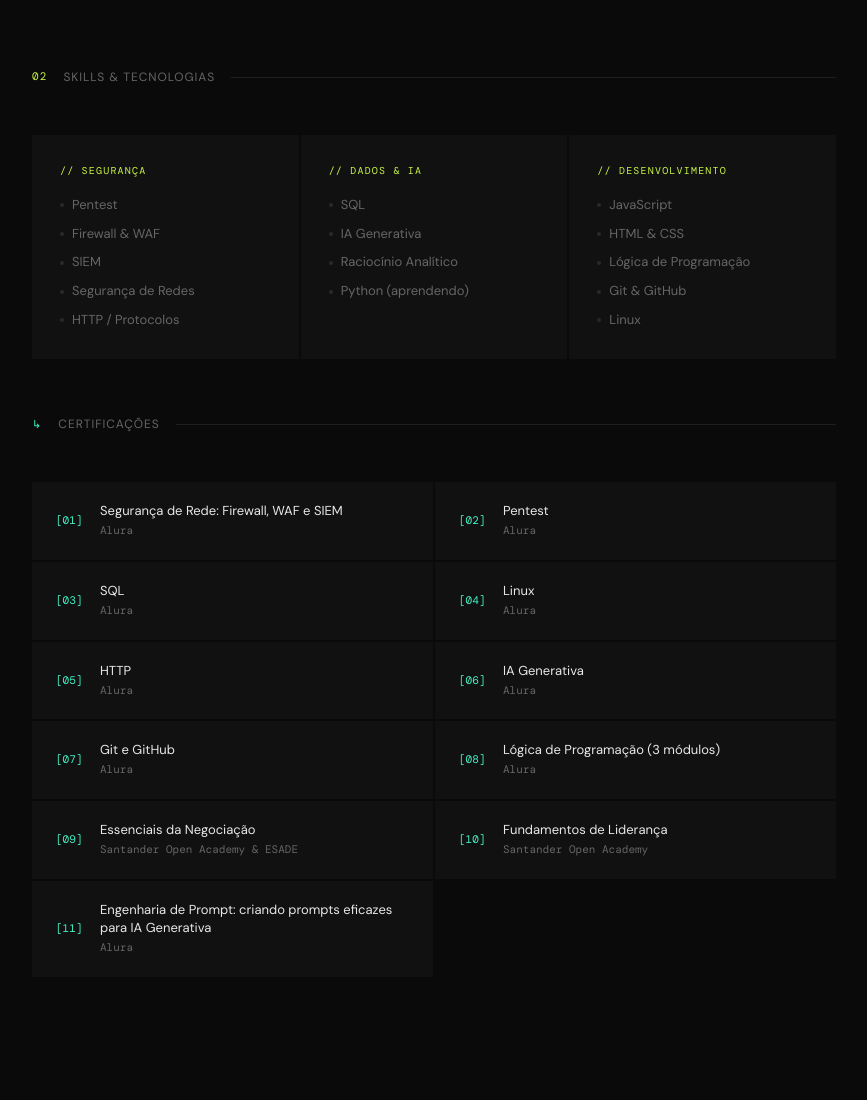
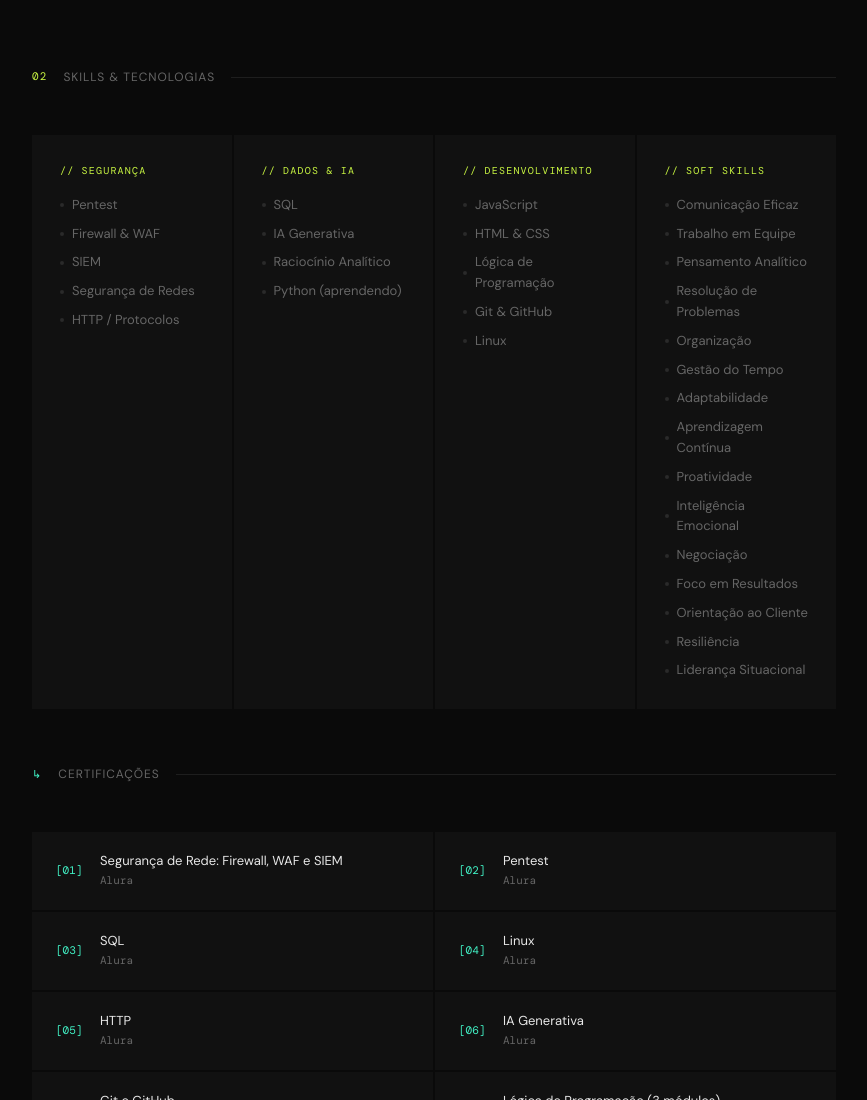
Before and after one commit to gui-scavassa/gui-scavassa.github.io, a plain HTML site: page index.html in a window 1280 px wide. Shown: the part 1700-2800 px from the top of the page, without its empty margins (206-1073 px from the left). Drawn offline with nearby package versions, Linux system fonts and the light colour scheme; a web font is replaced by a local one.

Commit message:
soft skills e atualizacao vivo

```diff
--- a/index.html
+++ b/index.html
@@ -89,7 +89,7 @@
   .stat-num { font-size: 28px; font-weight: 300; color: var(--accent); font-family: var(--mono); }
   .stat-label { font-size: 11px; color: var(--muted); margin-top: 4px; letter-spacing: 0.04em; }
 
-  .skills-grid { display: grid; grid-template-columns: repeat(3,1fr); gap: 2px; }
+  .skills-grid { display: grid; grid-template-columns: repeat(4,1fr); gap: 2px; }
   .skill-group { background: var(--surface); padding: 28px; transition: background 0.2s; }
   .skill-group:hover { background: #161616; }
   .skill-group-title { font-family: var(--mono); font-size: 10px; color: var(--accent); letter-spacing: 0.12em; text-transform: uppercase; margin-bottom: 16px; }
@@ -188,7 +188,7 @@
     #hero { padding: 120px 20px 60px; } .hero-inner { grid-template-columns: 1fr; } .hero-photo-wrap { display: none; }
     section { padding: 60px 20px; }
     .about-grid, .contact-grid { grid-template-columns: 1fr; gap: 32px; }
-    .skills-grid, .future-grid { grid-template-columns: 1fr; }
+    .skills-grid { grid-template-columns: repeat(2, 1fr); } .future-grid { grid-template-columns: 1fr; }
     .certs-grid, .projects-grid { grid-template-columns: 1fr; }
     .about-stats { grid-template-columns: 1fr; }
     .exp-item { grid-template-columns: 1fr; gap: 6px; }
@@ -316,7 +316,28 @@
         <li><span class="skill-dot"></span>Linux</li>
       </ul>
     </div>
+    <div class="skill-group">
+      <div class="skill-group-title" data-i18n="skill_soft_title">// Soft Skills</div>
+      <ul class="skill-list">
+        <li><span class="skill-dot"></span><span data-i18n="ss1">Comunicação Eficaz</span></li>
+        <li><span class="skill-dot"></span><span data-i18n="ss2">Trabalho em Equipe</span></li>
+        <li><span class="skill-dot"></span><span data-i18n="ss3">Pensamento Analítico</span></li>
+        <li><span class="skill-dot"></span><span data-i18n="ss4">Resolução de Problemas</span></li>
+        <li><span class="skill-dot"></span><span data-i18n="ss5">Organização</span></li>
+        <li><span class="skill-dot"></span><span data-i18n="ss6">Gestão do Tempo</span></li>
+        <li><span class="skill-dot"></span><span data-i18n="ss7">Adaptabilidade</span></li>
+        <li><span class="skill-dot"></span><span data-i18n="ss8">Aprendizagem Contínua</span></li>
+        <li><span class="skill-dot"></span><span data-i18n="ss9">Proatividade</span></li>
+        <li><span class="skill-dot"></span><span data-i18n="ss10">Inteligência Emocional</span></li>
+        <li><span class="skill-dot"></span><span data-i18n="ss11">Negociação</span></li>
+        <li><span class="skill-dot"></span><span data-i18n="ss12">Foco em Resultados</span></li>
+        <li><span class="skill-dot"></span><span data-i18n="ss13">Orientação ao Cliente</span></li>
+        <li><span class="skill-dot"></span><span data-i18n="ss14">Resiliência</span></li>
+        <li><span class="skill-dot"></span><span data-i18n="ss15">Liderança Situacional</span></li>
+      </ul>
+    </div>
   </div>
+
   <div class="section-label reveal" style="margin-top:56px;">
     <span class="label-num" style="color:var(--accent2)">↳</span><span class="label-title" data-i18n="sec_certs">Certificações</span><div class="label-line"></div>
   </div>
@@ -428,11 +449,19 @@
     <div class="exp-item reveal">
       <div class="exp-period" data-i18n="exp1_period">Abr/2026<br />Presente</div>
       <div>
-        <div class="exp-role" data-i18n="exp1_role">Técnico de Serviço ao Cliente</div>
+        <div class="exp-role" data-i18n="exp1_role">Técnico de Fibra Óptica</div>
         <div class="exp-company">Vivo Telefônica · São Paulo, SP</div>
         <ul class="exp-bullets">
-          <li data-i18n="exp1_b1">Atendimento técnico e suporte a clientes, garantindo qualidade na resolução de demandas.</li>
+          <li data-i18n="exp1_b1">Instalação, manutenção e reparo de redes de fibra óptica em clientes residenciais e corporativos.</li>
+          <li data-i18n="exp1_b2">Configuração e ativação de serviços de internet, telefonia e televisão.</li>
+          <li data-i18n="exp1_b3">Execução de testes de conectividade e qualidade do sinal com equipamentos de medição e diagnóstico.</li>
+          <li data-i18n="exp1_b4">Identificação e correção de falhas em redes ópticas, garantindo a continuidade dos serviços.</li>
+          <li data-i18n="exp1_b5">Registro de atividades e gestão de ordens de serviço em sistemas corporativos.</li>
+          <li data-i18n="exp1_b6">Atuação em campo com foco na satisfação do cliente e resolução eficiente de problemas técnicos.</li>
         </ul>
+        <div style="margin-top:14px;display:flex;flex-wrap:wrap;gap:5px;">
+          <span class="tag">FTTH</span><span class="tag">Fibra Óptica</span><span class="tag">Roteadores & ONTs</span><span class="tag">Troubleshooting</span><span class="tag">Redes</span><span class="tag">Cabeamento</span><span class="tag">SLA</span>
+        </div>
       </div>
     </div>
     <div class="exp-item reveal">
@@ -531,22 +560,22 @@
   window.addEventListener('scroll',()=>{let cur='';secs.forEach(s=>{if(window.scrollY>=s.offsetTop-200)cur=s.id;});navAs.forEach(a=>{a.style.color=a.getAttribute('href')==='#'+cur?'#e8e8e8':'';} );});
 
   // ---- i18n TRANSLATIONS ----
-        const translations = {
+          const translations = {
     pt: {
       nav_sobre:'sobre', nav_skills:'skills', nav_projetos:'projetos', nav_experiencia:'experiência', nav_contato:'contato',
       hero_desc:'Desenvolvedor em formação com foco em segurança de redes, dados e inteligência artificial. Construindo soluções na interseção entre código, análise e proteção digital.',
       btn_projects:'Ver Projetos →', btn_contact:'Contato',
-      sec_sobre:'Sobre', sec_skills:'Skills & Tecnologias', sec_certs:'Certificações', sec_projects:'Projetos', sec_future:'Projetos Futuros', sec_exp:'Experiência', sec_contact:'Contato',
+      sec_sobre:'Sobre', sec_skills:'Skills & Tecnologias', sec_certs:'Certificações', sec_soft:'Soft Skills', sec_projects:'Projetos', sec_future:'Projetos Futuros', sec_exp:'Experiência', sec_contact:'Contato',
       about_p1:'Estudante de <strong>Análise e Desenvolvimento de Sistemas</strong> na Anhanguera, São Paulo — com trajetória construída em vendas e gestão, hoje 100% direcionada para tecnologia.',
       about_p2:'Meu foco está na <strong>tríplice: segurança, dados e IA</strong>. Acredito que entender como sistemas funcionam, como protegê-los e como extrair inteligência deles é a base de qualquer profissional tech relevante.',
       about_p3:'Certificações práticas em <strong>Pentest, Segurança de Redes, SQL, Linux</strong> e IA Generativa — e aprendendo todos os dias.',
       stat1:'Certificações técnicas', stat2:'Projetos desenvolvidos', stat3:'Conclusão ADS — Anhanguera',
       idiomas_label:'// IDIOMAS', lang_pt:'Português', lang_en:'Inglês', lang_es:'Espanhol',
       lang_pt_level:'Nativo', lang_en_level:'Fluente', lang_es_level:'Intermediário',
-      skill_sec_title:'// Segurança', skill_data_title:'// Dados & IA', skill_dev_title:'// Desenvolvimento',
+      skill_sec_title:'// Segurança', skill_soft_title:'// Soft Skills', skill_data_title:'// Dados & IA', skill_dev_title:'// Desenvolvimento',
       sk_netsec:'Segurança de Redes', sk_analytical:'Raciocínio Analítico', sk_python:'Python (aprendendo)', sk_logic:'Lógica de Programação',
-      cert1:'Segurança de Rede: Firewall, WAF e SIEM', cert6:'IA Generativa', cert8:'Lógica de Programação (3 módulos)', cert9:'Essenciais da Negociação', cert10:'Fundamentos de Liderança',
-      cert11:'Engenharia de Prompt: criando prompts eficazes para IA Generativa',
+      cert1:'Segurança de Rede: Firewall, WAF e SIEM', cert6:'IA Generativa', cert8:'Lógica de Programação (3 módulos)', cert9:'Essenciais da Negociação', cert10:'Fundamentos de Liderança', cert11:'Engenharia de Prompt: criando prompts eficazes para IA Generativa',
+      ss1:'Comunicação Eficaz', ss2:'Trabalho em Equipe', ss3:'Pensamento Analítico', ss4:'Resolução de Problemas', ss5:'Organização', ss6:'Gestão do Tempo', ss7:'Adaptabilidade', ss8:'Aprendizagem Contínua', ss9:'Proatividade', ss10:'Inteligência Emocional', ss11:'Negociação', ss12:'Foco em Resultados', ss13:'Orientação ao Cliente', ss14:'Resiliência', ss15:'Liderança Situacional',
       p1_title:'Sorteador de Números', p1_desc:'Simulação de sorteios dinâmica e interativa com lógica de aleatoriedade e atualização em tempo real.',
       p2_title:'Loja de Jogos', p2_desc:'Loja virtual fictícia com listagem de produtos e conteúdo dinâmico usando tecnologias de front-end.',
       p3_title:'Carrinho de Compras', p3_desc:'Simulação funcional de e-commerce com adição e remoção de itens em tempo real, manipulação de DOM.',
@@ -559,7 +588,13 @@
       f4_badge:'PLANEJADO', f4_title:'Sistema de Comparação de Preços', f4_desc:'Ferramenta que agrega e compara preços de produtos em diferentes e-commerces, com alertas de variação e histórico de preços.',
       f5_badge:'PLANEJADO', f5_title:'Modelo de Previsão de Preços de Ações', f5_desc:'Modelo preditivo usando Python e Machine Learning para prever tendências de preços de ações com base em dados históricos.',
       f6_badge:'PLANEJADO', f6_title:'Análise de Intenção de Compra Online', f6_desc:'Sistema de análise comportamental que identifica padrões de navegação e prediz a intenção de compra de usuários em plataformas de e-commerce.',
-      exp1_period:'Abr/2026<br />Presente', exp1_role:'Técnico de Serviço ao Cliente', exp1_b1:'Atendimento técnico e suporte a clientes, garantindo qualidade na resolução de demandas.',
+      exp1_period:'Abr/2026<br />Presente', exp1_role:'Técnico de Fibra Óptica',
+      exp1_b1:'Instalação, manutenção e reparo de redes de fibra óptica em clientes residenciais e corporativos.',
+      exp1_b2:'Configuração e ativação de serviços de internet, telefonia e televisão.',
+      exp1_b3:'Execução de testes de conectividade e qualidade do sinal com equipamentos de medição e diagnóstico.',
+      exp1_b4:'Identificação e correção de falhas em redes ópticas, garantindo a continuidade dos serviços.',
+      exp1_b5:'Registro de atividades e gestão de ordens de serviço em sistemas corporativos.',
+      exp1_b6:'Atuação em campo com foco na satisfação do cliente e resolução eficiente de problemas técnicos.',
       exp2_period:'Nov/2025<br />Mar/2026', exp2_role:'Gerente de Estoque', exp2_b1:'Gestão e controle de estoque com foco em acuracidade de inventário e reposição adequada.', exp2_b2:'Planejamento de compras e monitoramento de entradas e saídas para evitar rupturas.', exp2_b3:'Liderança de equipe e acompanhamento de indicadores de giro, perdas e custos.',
       exp3_period:'Jul/2024<br />Jul/2025', exp3_role:'Vendedor Pracista', exp3_b1:'Prospecção ativa por ligações frias, networking e canais digitais com pipeline sólido.', exp3_b2:'Consultorias financeiras personalizadas, simulações e acompanhamento contratual.', exp3_b3:'Gestão de relacionamento e CRM para monitorar renovações e oportunidades de upsell.',
       exp4_period:'Jan/2024<br />Jul/2024', exp4_role:'Vendedor', exp4_b1:'23 contratos fechados em 4 meses — média de 5+ por mês, acima da meta.', exp4_b2:'Alto desempenho reconhecido em fechamento e gestão de relacionamento com clientes.',
@@ -570,17 +605,17 @@
       nav_sobre:'about', nav_skills:'skills', nav_projetos:'projects', nav_experiencia:'experience', nav_contato:'contact',
       hero_desc:'Developer in training focused on network security, data, and artificial intelligence. Building solutions at the intersection of code, analysis, and digital protection.',
       btn_projects:'View Projects →', btn_contact:'Contact',
-      sec_sobre:'About', sec_skills:'Skills & Technologies', sec_certs:'Certifications', sec_projects:'Projects', sec_future:'Future Projects', sec_exp:'Experience', sec_contact:'Contact',
+      sec_sobre:'About', sec_skills:'Skills & Technologies', sec_certs:'Certifications', sec_soft:'Soft Skills', sec_projects:'Projects', sec_future:'Future Projects', sec_exp:'Experience', sec_contact:'Contact',
       about_p1:'Student of <strong>Systems Analysis and Development</strong> at Anhanguera, São Paulo — with a background in sales and management, now 100% focused on technology.',
       about_p2:'My focus is on the <strong>triple: security, data, and AI</strong>. I believe that understanding how systems work, how to protect them, and how to extract intelligence from them is the foundation of any relevant tech professional.',
       about_p3:'Hands-on certifications in <strong>Pentest, Network Security, SQL, Linux</strong>, and Generative AI — learning every single day.',
       stat1:'Technical certifications', stat2:'Projects built', stat3:'ADS graduation — Anhanguera',
       idiomas_label:'// LANGUAGES', lang_pt:'Portuguese', lang_en:'English', lang_es:'Spanish',
       lang_pt_level:'Native', lang_en_level:'Fluent', lang_es_level:'Intermediate',
-      skill_sec_title:'// Security', skill_data_title:'// Data & AI', skill_dev_title:'// Development',
+      skill_sec_title:'// Security', skill_soft_title:'// Soft Skills', skill_data_title:'// Data & AI', skill_dev_title:'// Development',
       sk_netsec:'Network Security', sk_analytical:'Analytical Thinking', sk_python:'Python (learning)', sk_logic:'Programming Logic',
-      cert1:'Network Security: Firewall, WAF and SIEM', cert6:'Generative AI', cert8:'Programming Logic (3 modules)', cert9:'Negotiation Essentials', cert10:'Leadership Fundamentals',
-      cert11:'Prompt Engineering: creating effective prompts for Generative AI',
+      cert1:'Network Security: Firewall, WAF and SIEM', cert6:'Generative AI', cert8:'Programming Logic (3 modules)', cert9:'Negotiation Essentials', cert10:'Leadership Fundamentals', cert11:'Prompt Engineering: creating effective prompts for Generative AI',
+      ss1:'Effective Communication', ss2:'Teamwork', ss3:'Analytical Thinking', ss4:'Problem Solving', ss5:'Organization', ss6:'Time Management', ss7:'Adaptability', ss8:'Continuous Learning', ss9:'Proactivity', ss10:'Emotional Intelligence', ss11:'Negotiation', ss12:'Results-Oriented', ss13:'Customer Focus', ss14:'Resilience', ss15:'Situational Leadership',
       p1_title:'Number Randomizer', p1_desc:'Dynamic and interactive lottery simulator with randomness logic and real-time updates.',
       p2_title:'Game Store', p2_desc:'Fictional virtual store with product listings and dynamic content using front-end technologies.',
       p3_title:'Shopping Cart', p3_desc:'Functional e-commerce simulation with real-time item addition and removal, advanced DOM manipulation.',
@@ -593,7 +628,13 @@
       f4_badge:'PLANNED', f4_title:'Price Comparison System', f4_desc:'Tool that aggregates and compares product prices across different e-commerces, with price change alerts and price history tracking.',
       f5_badge:'PLANNED', f5_title:'Stock Price Prediction Model', f5_desc:'Predictive model using Python and Machine Learning to forecast stock price trends based on historical data.',
       f6_badge:'PLANNED', f6_title:'Online Purchase Intent Analysis', f6_desc:'Behavioral analysis system that identifies navigation patterns and predicts user purchase intent on e-commerce platforms.',
-      exp1_period:'Apr/2026<br />Present', exp1_role:'Customer Service Technician', exp1_b1:'Technical support and customer service, ensuring quality resolution of demands.',
+      exp1_period:'Apr/2026<br />Present', exp1_role:'Fiber Optic Technician',
+      exp1_b1:'Installation, maintenance, and repair of fiber optic networks for residential and corporate clients.',
+      exp1_b2:'Configuration and activation of internet, telephony, and television services.',
+      exp1_b3:'Connectivity and signal quality testing using measurement and diagnostic equipment.',
+      exp1_b4:'Identification and correction of faults in optical networks, ensuring service continuity.',
+      exp1_b5:'Activity logging and service order management in corporate systems.',
+      exp1_b6:'Field operations focused on customer satisfaction and efficient technical problem resolution.',
       exp2_period:'Nov/2025<br />Mar/2026', exp2_role:'Inventory Manager', exp2_b1:'Inventory management and control focused on accuracy, organization, and adequate replenishment.', exp2_b2:'Purchase planning and monitoring of inflows and outflows to avoid stockouts.', exp2_b3:'Team leadership and tracking of KPIs including turnover, losses, and costs.',
       exp3_period:'Jul/2024<br />Jul/2025', exp3_role:'Field Sales Representative', exp3_b1:'Active prospecting through cold calls, networking, and digital channels with a solid pipeline.', exp3_b2:'Personalized financial consulting, simulations, and full contract follow-through.', exp3_b3:'Relationship management and CRM usage to monitor renewals and upsell opportunities.',
       exp4_period:'Jan/2024<br />Jul/2024', exp4_role:'Sales Representative', exp4_b1:'23 contracts closed in 4 months — averaging 5+ per month, above target.', exp4_b2:'High performance recognized in closing deals and managing client relationships.',
@@ -604,17 +645,17 @@
       nav_sobre:'sobre mí', nav_skills:'habilidades', nav_projetos:'proyectos', nav_experiencia:'experiencia', nav_contato:'contacto',
       hero_desc:'Desarrollador en formación con enfoque en seguridad de redes, datos e inteligencia artificial. Construyendo soluciones en la intersección entre código, análisis y protección digital.',
       btn_projects:'Ver Proyectos →', btn_contact:'Contacto',
-      sec_sobre:'Sobre mí', sec_skills:'Habilidades & Tecnologías', sec_certs:'Certificaciones', sec_projects:'Proyectos', sec_future:'Proyectos Futuros', sec_exp:'Experiencia', sec_contact:'Contacto',
+      sec_sobre:'Sobre mí', sec_skills:'Habilidades & Tecnologías', sec_certs:'Certificaciones', sec_soft:'Habilidades Blandas', sec_projects:'Proyectos', sec_future:'Proyectos Futuros', sec_exp:'Experiencia', sec_contact:'Contacto',
       about_p1:'Estudiante de <strong>Análisis y Desarrollo de Sistemas</strong> en Anhanguera, São Paulo — con trayectoria en ventas y gestión, hoy 100% enfocado en tecnología.',
       about_p2:'Mi enfoque está en la <strong>triple: seguridad, datos e IA</strong>. Creo que entender cómo funcionan los sistemas, cómo protegerlos y cómo extraer inteligencia de ellos es la base de cualquier profesional tech relevante.',
       about_p3:'Certificaciones prácticas en <strong>Pentest, Seguridad de Redes, SQL, Linux</strong> e IA Generativa — aprendiendo todos los días.',
       stat1:'Certificaciones técnicas', stat2:'Proyectos desarrollados', stat3:'Graduación ADS — Anhanguera',
       idiomas_label:'// IDIOMAS', lang_pt:'Portugués', lang_en:'Inglés', lang_es:'Español',
       lang_pt_level:'Nativo', lang_en_level:'Fluido', lang_es_level:'Intermedio',
-      skill_sec_title:'// Seguridad', skill_data_title:'// Datos & IA', skill_dev_title:'// Desarrollo',
+      skill_sec_title:'// Seguridad', skill_soft_title:'// Soft Skills', skill_data_title:'// Datos & IA', skill_dev_title:'// Desarrollo',
       sk_netsec:'Seguridad de Redes', sk_analytical:'Pensamiento Analítico', sk_python:'Python (aprendiendo)', sk_logic:'Lógica de Programación',
-      cert1:'Seguridad de Red: Firewall, WAF y SIEM', cert6:'IA Generativa', cert8:'Lógica de Programación (3 módulos)', cert9:'Fundamentos de Negociación', cert10:'Fundamentos de Liderazgo',
-      cert11:'Ingeniería de Prompts: creando prompts eficaces para IA Generativa',
+      cert1:'Seguridad de Red: Firewall, WAF y SIEM', cert6:'IA Generativa', cert8:'Lógica de Programación (3 módulos)', cert9:'Fundamentos de Negociación', cert10:'Fundamentos de Liderazgo', cert11:'Ingeniería de Prompts: creando prompts eficaces para IA Generativa',
+      ss1:'Comunicación Eficaz', ss2:'Trabajo en Equipo', ss3:'Pensamiento Analítico', ss4:'Resolución de Problemas', ss5:'Organización', ss6:'Gestión del Tiempo', ss7:'Adaptabilidad', ss8:'Aprendizaje Continuo', ss9:'Proactividad', ss10:'Inteligencia Emocional', ss11:'Negociación', ss12:'Enfoque en Resultados', ss13:'Orientación al Cliente', ss14:'Resiliencia', ss15:'Liderazgo Situacional',
       p1_title:'Sorteador de Números', p1_desc:'Simulación de sorteos dinámica e interactiva con lógica de aleatoriedad y actualización en tiempo real.',
       p2_title:'Tienda de Juegos', p2_desc:'Tienda virtual ficticia con listado de productos y contenido dinámico usando tecnologías de front-end.',
       p3_title:'Carrito de Compras', p3_desc:'Simulación funcional de e-commerce con adición y eliminación de ítems en tiempo real, manipulación avanzada del DOM.',
@@ -627,7 +668,13 @@
       f4_badge:'PLANIFICADO', f4_title:'Sistema de Comparación de Precios', f4_desc:'Herramienta que agrega y compara precios de productos en diferentes e-commerces, con alertas de variación e historial de precios.',
       f5_badge:'PLANIFICADO', f5_title:'Modelo de Predicción de Precios de Acciones', f5_desc:'Modelo predictivo usando Python y Machine Learning para prever tendencias de precios de acciones basado en datos históricos.',
       f6_badge:'PLANIFICADO', f6_title:'Análisis de Intención de Compra Online', f6_desc:'Sistema de análisis conductual que identifica patrones de navegación y predice la intención de compra de usuarios en plataformas de e-commerce.',
-      exp1_period:'Abr/2026<br />Presente', exp1_role:'Técnico de Servicio al Cliente', exp1_b1:'Soporte técnico y atención al cliente, garantizando calidad en la resolución de demandas.',
+      exp1_period:'Abr/2026<br />Presente', exp1_role:'Técnico de Fibra Óptica',
+      exp1_b1:'Instalación, mantenimiento y reparación de redes de fibra óptica para clientes residenciales y corporativos.',
+      exp1_b2:'Configuración y activación de servicios de internet, telefonía y televisión.',
+      exp1_b3:'Ejecución de pruebas de conectividad y calidad de señal con equipos de medición y diagnóstico.',
+      exp1_b4:'Identificación y corrección de fallas en redes ópticas, garantizando la continuidad de los servicios.',
+      exp1_b5:'Registro de actividades y gestión de órdenes de servicio en sistemas corporativos.',
+      exp1_b6:'Trabajo en campo con foco en la satisfacción del cliente y resolución eficiente de problemas técnicos.',
       exp2_period:'Nov/2025<br />Mar/2026', exp2_role:'Gerente de Inventario', exp2_b1:'Gestión y control de inventario con enfoque en precisión, organización y reposición adecuada.', exp2_b2:'Planificación de compras y monitoreo de entradas y salidas para evitar rupturas de stock.', exp2_b3:'Liderazgo de equipo y seguimiento de indicadores de rotación, pérdidas y costos.',
       exp3_period:'Jul/2024<br />Jul/2025', exp3_role:'Vendedor de Campo', exp3_b1:'Prospección activa por llamadas en frío, networking y canales digitales con pipeline sólido.', exp3_b2:'Consultoría financiera personalizada, simulaciones y seguimiento contractual completo.', exp3_b3:'Gestión de relaciones y uso de CRM para monitorear renovaciones y oportunidades de upsell.',
       exp4_period:'Ene/2024<br />Jul/2024', exp4_role:'Vendedor', exp4_b1:'23 contratos cerrados en 4 meses — promedio de 5+ por mes, superando la meta.', exp4_b2:'Alto rendimiento reconocido en cierre de ventas y gestión de relaciones con clientes.',
```
